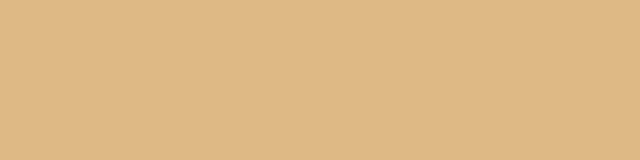
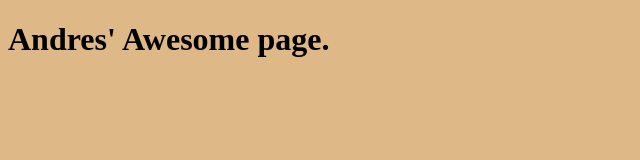
Before and after one commit to andresmoralesbac/1600-002-portfolioFall2020, a plain HTML site: page index.html in a window 1280 px wide. Shown: the whole page, without its empty margins (0-640 px from the left). Drawn offline with Linux system fonts and the light colour scheme.

```diff
--- a/index.html
+++ b/index.html
@@ -7,6 +7,6 @@
     <link href="/index.css" rel="stylesheet">
 </head>
 <body>
-
+    <h1>Andres' Awesome page. </h1>
 </body>
 </html>
```
Also changed, not shown: 1 other file.
